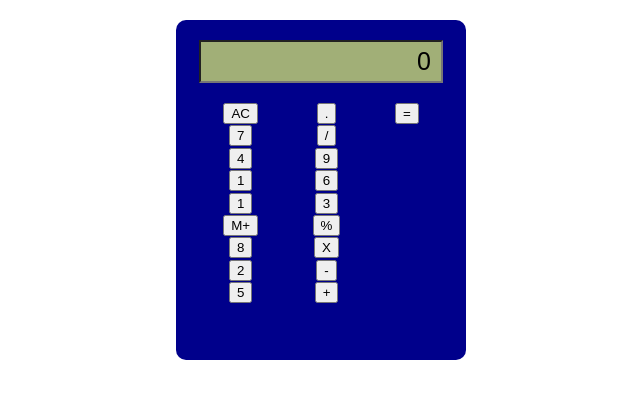
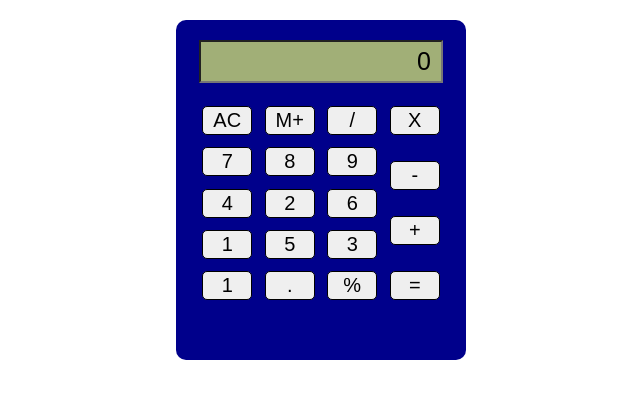
Before and after one commit to yashkohakade18/Calculator-Design, a plain HTML site: page index.html in a window 1280 px wide. Shown: the whole page, without its empty margins (319-959 px from the left). Drawn offline with Linux system fonts and the light colour scheme.

Commit message:
css updated

```diff
--- a/css/calculator.css
+++ b/css/calculator.css
@@ -25,3 +25,14 @@
   justify-content: space-between;
   align-items: center;
 }
+
+.button{
+    width: 50px;
+    text-align: center;
+    padding: 2px 0;
+    font-size: 20px;
+    margin: 3px;
+    border: 0.5px solid black;
+    border-radius: 5px;
+    cursor: pointer;
+}
```
